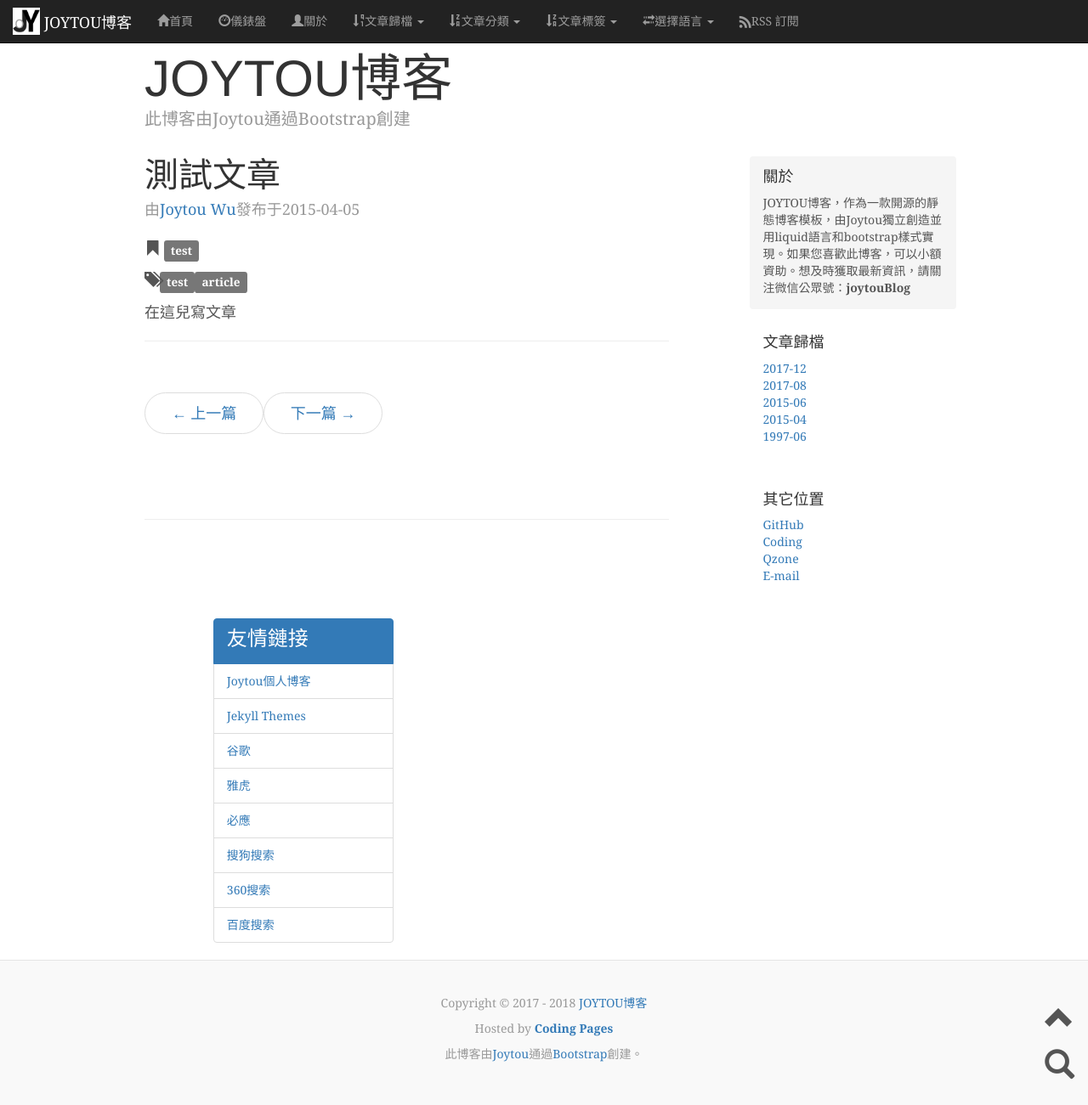
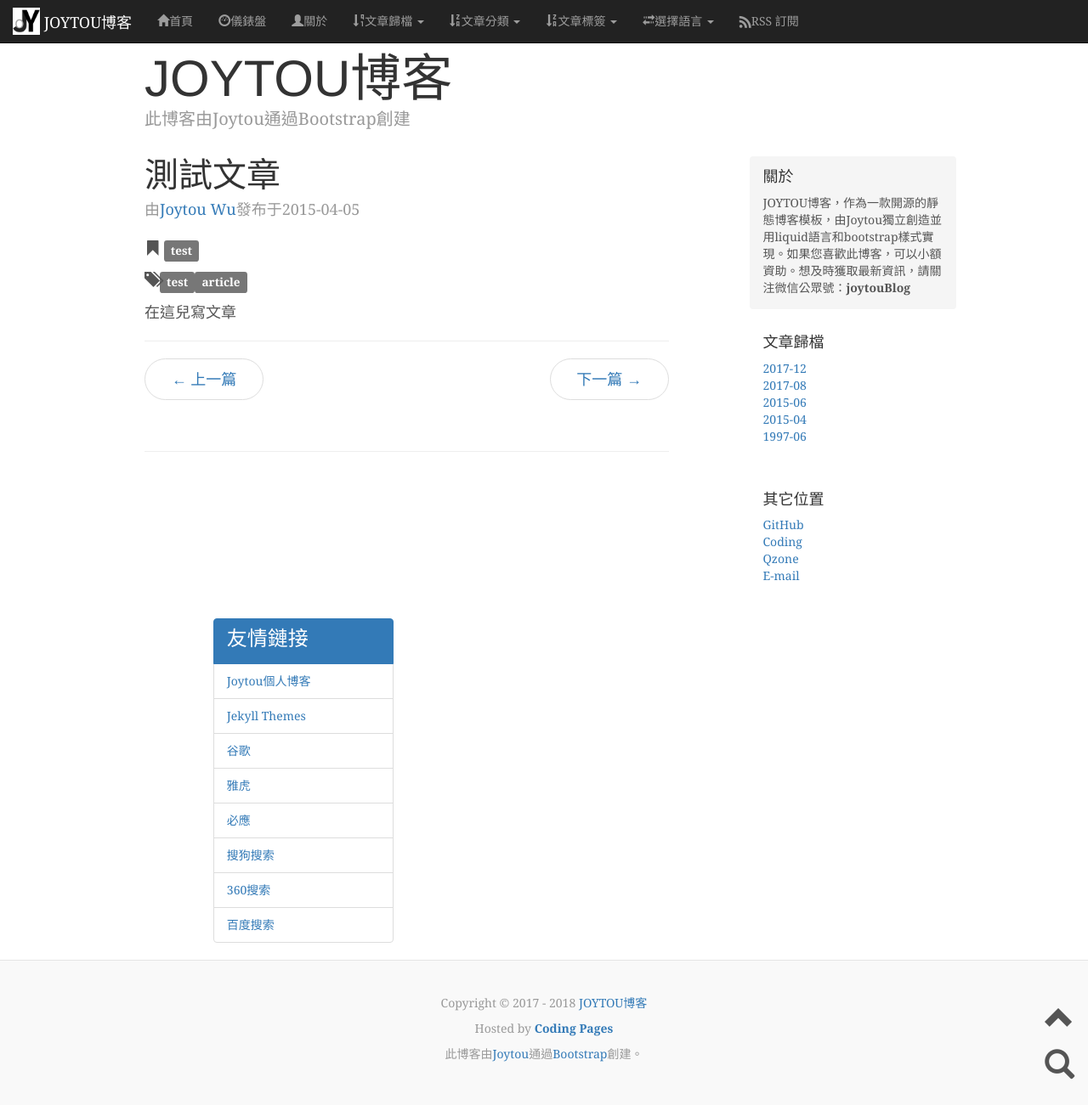
Before and after one commit to joytou/joytou.github.io, a Jekyll site: the page built from _posts/2015-04-05-test-article-tw.md, in a window 1280 px wide and 1301 px high. Shown: the whole window at 85% size. Built offline with Jekyll 4.4.1, drawn with Linux system fonts in a browser that asks for light colours; some web fonts are replaced; comment, search, counter and statistics services are not loaded.

Commit message:
美化翻页功能样式

```diff
--- a/_includes/post_pagination.html
+++ b/_includes/post_pagination.html
@@ -3,9 +3,9 @@
 <div class="pagination">
   <ul class="pager">
   {% if page.previous %}
-    <li class="prev"><a href="{{ page.previous.url }}">&larr; {{ translation.previouspost }}</a></li>
+    <li class="previous"><a href="{{ page.previous.url }}">&larr; {{ translation.previouspost }}</a></li>
   {% else %}
-    <li class="prev disabled">&larr; {{ translation.previouspost }}</li>
+    <li class="previous disabled">&larr; {{ translation.previouspost }}</li>
   {% endif %}
   {% if page.next %}
     <li class="next"><a href="{{ page.next.url }}">{{ translation.nextpost }} &rarr;</a></li>
@@ -42,18 +42,16 @@
   {%- endif -%}
 {%- endfor -%}
 <hr>
-<div class="pagination">
   <ul class="pager">
-  {% if previouspost %}
-    <li class="prev"><a href="{{ previouspost }}">&larr; {{ translation.previouspost }}</a></li>
-  {% else %}
-    <li class="prev disabled">&larr; {{ translation.previouspost }}</li>
-  {% endif %}
-  {% if nextpost %}
+  {%- if previouspost -%}
+    <li class="previous"><a href="{{ previouspost }}">&larr; {{ translation.previouspost }}</a></li>
+  {%- else -%}
+    <li class="previous disabled">&larr; {{ translation.previouspost }}</li>
+  {%- endif -%}
+  {%- if nextpost -%}
     <li class="next"><a href="{{ nextpost }}">{{ translation.nextpost }} &rarr;</a></li>
-  {% else %}
+  {%- else -%}
     <li class="next disabled">{{ translation.nextpost }} &rarr;</li>
-  {% endif %}
+  {%- endif -%}
   </ul>
-</div>
 <hr>
```
